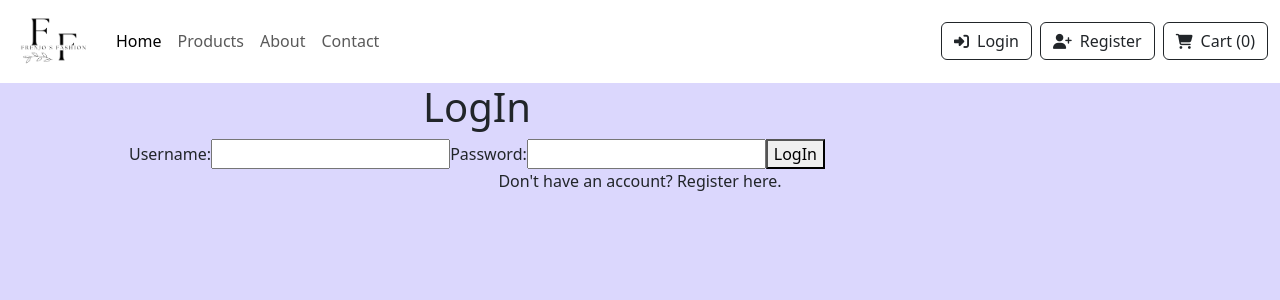
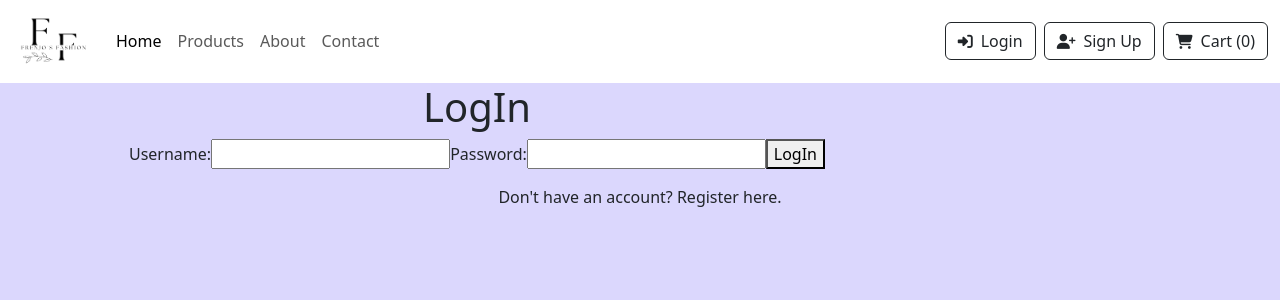
Before and after one commit to Brendafrenjo/e-commerce-app, a React (Create React App) app: page /authentication-container in a window 1280 px wide. Shown: the top 300 px of the page. Built offline with nearby package versions, Linux system fonts and the light colour scheme.

Commit message:
Small changes

```diff
--- a/src/AuthenticationContainer.js
+++ b/src/AuthenticationContainer.js
@@ -23,7 +23,7 @@ export default function AuthenticationContainer() {
         <Register onRegister={handleRegister} />
       )}
 
-      <p onClick={() => setIsSignIn(!isSignIn)}>
+      <p onClick={() => setIsSignIn(!isSignIn)} className="mt-3">
         {isSignIn
           ? "Don't have an account? Register here."
           : "Already have an account? LonIn in here."}
--- a/src/NavBar.js
+++ b/src/NavBar.js
@@ -70,7 +70,7 @@ export default function NavBar() {
                 <i className="fa-solid fa-right-to-bracket me-2 icon"></i>Login
               </NavLink>
               <NavLink to="/register" className="btn btn-outline-dark me-2">
-                <i className="fa-solid fa-user-plus me-2 icon"></i>Register
+                <i className="fa-solid fa-user-plus me-2 icon"></i>Sign Up
               </NavLink>
               <NavLink to="/cart" className="btn btn-outline-dark">
                 <i className="fa-solid fa-cart-shopping icon me-2"></i>Cart (
```
